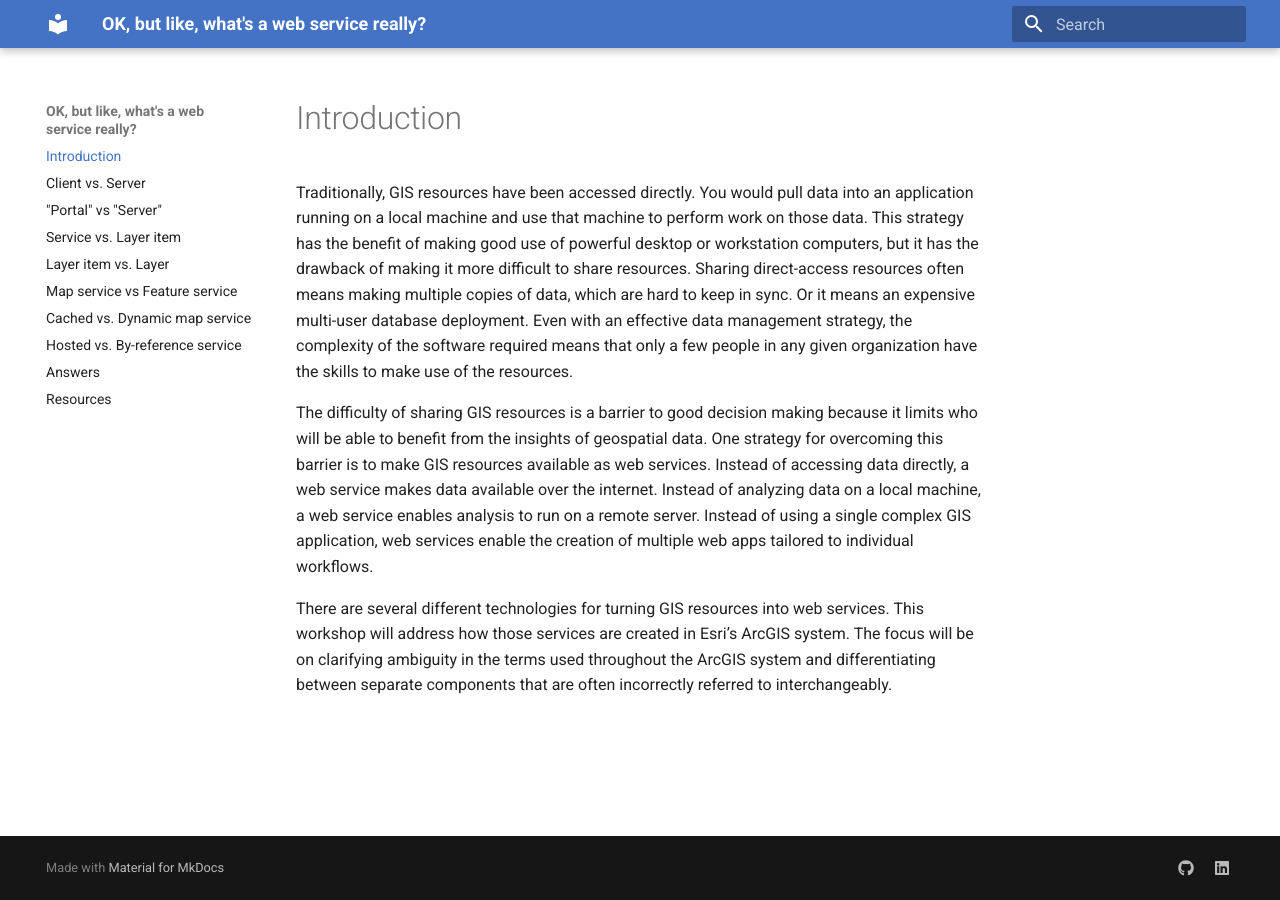
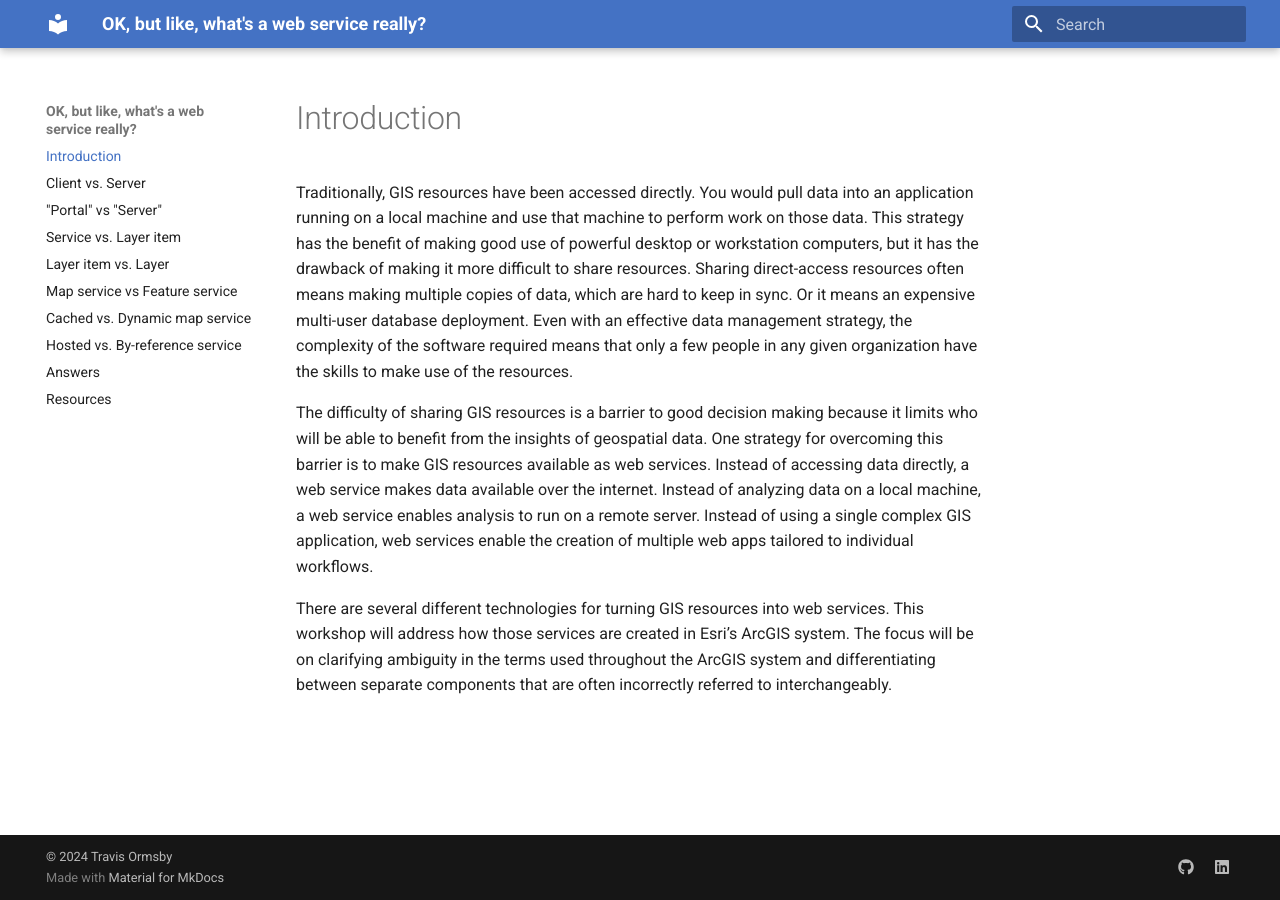
Before and after one commit to travisormsby/web-service, an MkDocs documentation site: the page built from docs/index.md, in a window 1280 px wide. Built offline with MkDocs 1.6.1 and Material for MkDocs 9.7.7, drawn with Linux system fonts in a browser that asks for light colours.

```diff
--- a/mkdocs.yml
+++ b/mkdocs.yml
@@ -41,3 +41,6 @@ extra:
 
 extra_css:
   - stylesheets/extra.css
+
+copyright:
+  © 2024 <a href="https://github.com/travisormsby" target"_blank" rel="noopener">Travis Ormsby</a>
```
